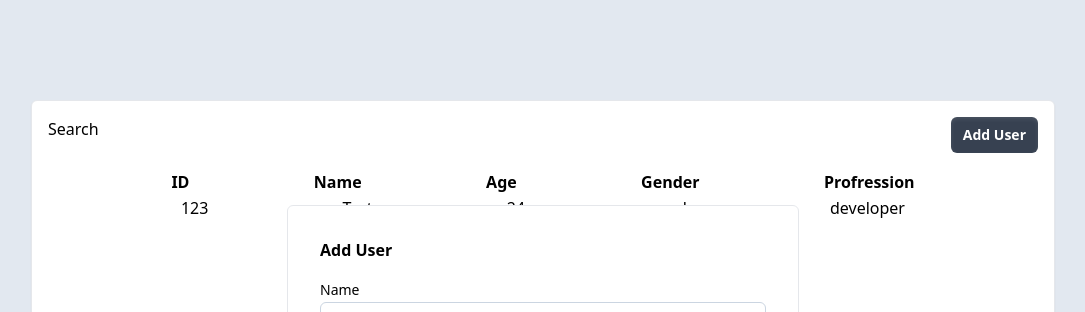
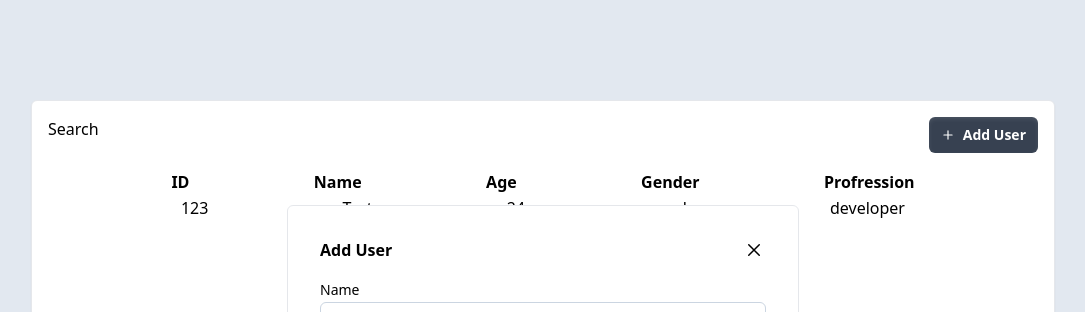
Before and after one commit to kielllll/datatable, a React (Vite) app: page / in a window 1280 px wide. Both pictures are taken after a click on the button "Add User". Shown: the top 312 px of the page, without its empty margins (97-1182 px from the left). Built offline with nearby package versions, Linux system fonts and the light colour scheme.

Commit message:
feat: add icons

```diff
--- a/package.json
+++ b/package.json
@@ -16,6 +16,7 @@
     "react": "^18.3.1",
     "react-dom": "^18.3.1",
     "react-hook-form": "^7.52.0",
+    "react-icons": "^5.2.1",
     "zod": "^3.23.8"
   },
   "devDependencies": {
--- a/src/_components/dialogs/AddUserDialog.tsx
+++ b/src/_components/dialogs/AddUserDialog.tsx
@@ -17,9 +17,14 @@ export default function AddUserDialog({
     register,
     handleSubmit,
     formState: { errors },
+    reset,
   } = useAddUserForm()
 
-  const onSubmit = (data: AddUserFormSchema) => console.log(data)
+  const onSubmit = (data: AddUserFormSchema) => {
+    console.log(data)
+    reset()
+    onClose()
+  }
 
   return (
     <Dialog
--- a/src/components/datatable/DataTable.tsx
+++ b/src/components/datatable/DataTable.tsx
@@ -1,4 +1,5 @@
 import { MouseEventHandler, ReactElement, ReactNode } from 'react'
+import { TbPlus } from 'react-icons/tb'
 import classNames from 'classnames'
 import Row from './Row'
 import Button from '../button'
@@ -33,7 +34,10 @@ export default function DataTable<T>({
     >
       <header className="mb-auto flex justify-between">
         <div>Search</div>
-        <Button onClick={addButtonProps.onClick}>{addButtonProps.label}</Button>
+        <Button onClick={addButtonProps.onClick}>
+          <TbPlus />
+          {addButtonProps.label}
+        </Button>
       </header>
       <table className="w-full flex flex-col h-full">
         <thead className="w-full">
--- a/src/components/dialog/Dialog.tsx
+++ b/src/components/dialog/Dialog.tsx
@@ -1,6 +1,7 @@
 import { ReactNode } from 'react'
 import { Dialog as HDialog, DialogPanel, DialogTitle } from '@headlessui/react'
 import classNames from 'classnames'
+import { IoCloseOutline } from 'react-icons/io5'
 
 interface DialogProps {
   children: ReactNode
@@ -26,7 +27,14 @@ export default function Dialog({
             className
           )}
         >
-          <DialogTitle className="font-bold">{title}</DialogTitle>
+          <DialogTitle className="font-bold flex align-center justify-between">
+            {title}{' '}
+            <IoCloseOutline
+              onClick={onClose}
+              size={24}
+              className="cursor-pointer hover:bg-slate-100"
+            />
+          </DialogTitle>
           {children}
         </DialogPanel>
       </div>
```
Also changed, not shown: 1 other file (tests, documents, lock files or other folders).
